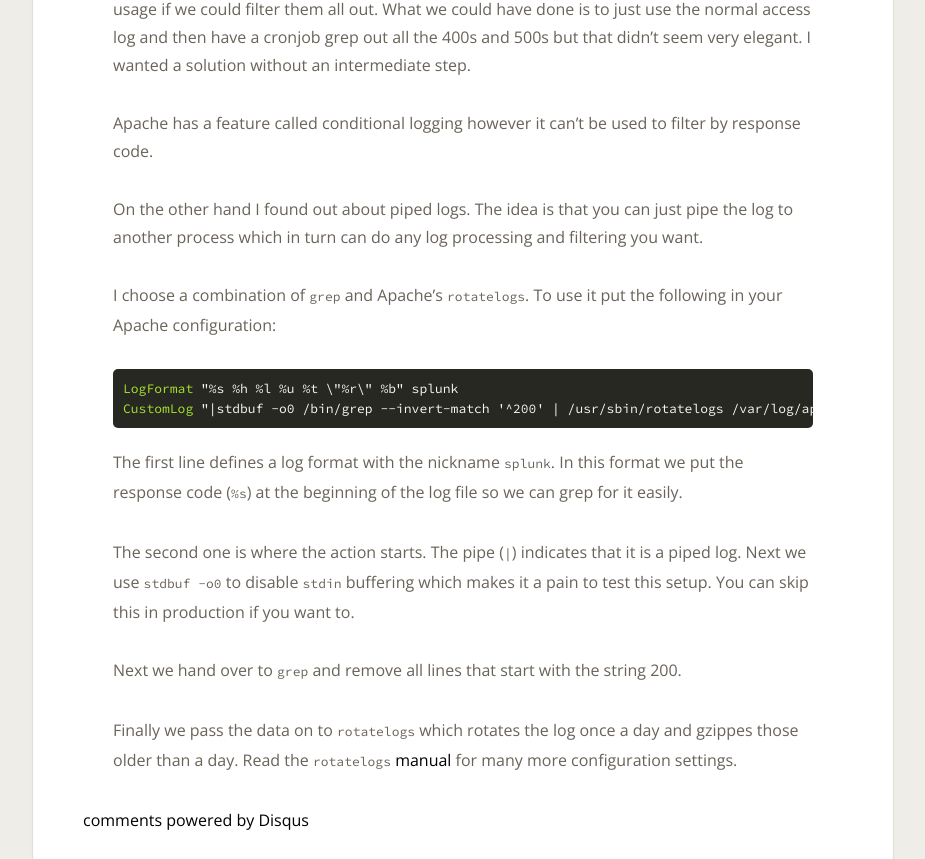
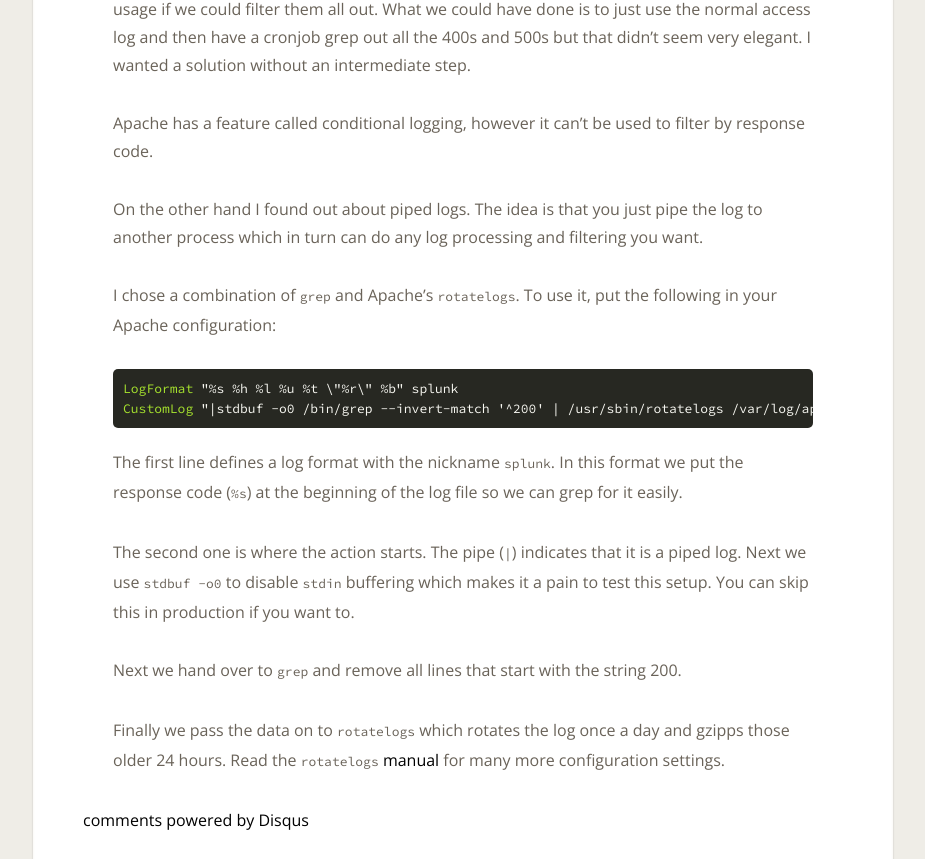
Before and after one commit to leonardehrenfried/blog, a Jekyll site: the page built from _posts/2013-10-25-removing-200-from-apache-access-log.md, in a window 1280 px wide. Shown: the part 513-1372 px from the top of the page, without its empty margins (177-1102 px from the left). Built offline with Jekyll 4.4.1, drawn with Linux system fonts in a browser that asks for light colours; Markdown is read by kramdown in place of the engine named in the settings; comment, search, counter and statistics services are not loaded.

Commit message:
Improve log parsing post

````diff
--- a/Gemfile
+++ b/Gemfile
@@ -1,2 +1,2 @@
 source 'https://rubygems.org'
-gem "jekyll", "~>1.4.3"
+gem "jekyll", "~>1.5.1"
--- a/_posts/2013-10-25-removing-200-from-apache-access-log.md
+++ b/_posts/2013-10-25-removing-200-from-apache-access-log.md
@@ -19,14 +19,14 @@ What we could have done is to just use the normal access log and then have a
 cronjob grep out all the 400s and 500s but that didn't seem very elegant. I
 wanted a solution without an intermediate step.
 
-Apache has a feature called conditional logging however it can't be used to
+Apache has a feature called conditional logging, however it can't be used to
 filter by response code.
 
-On the other hand I found out about piped logs. The idea is that you can just
+On the other hand I found out about piped logs. The idea is that you just
 pipe the log to another process which in turn can do any log processing and
 filtering you want.
 
-I choose a combination of `grep` and Apache's `rotatelogs`. To use it put
+I chose a combination of `grep` and Apache's `rotatelogs`. To use it, put
 the following in your Apache configuration:
 
 ```apache
@@ -46,6 +46,6 @@ Next we hand over to `grep` and remove all lines that start with the string
 200.
 
 Finally we pass the data on to `rotatelogs` which rotates the log once a day
-and gzippes those older than a day. Read the `rotatelogs`
+and gzipps those older 24 hours. Read the `rotatelogs`
 [manual](http://httpd.apache.org/docs/2.2/programs/rotatelogs.html)
 for many more configuration settings.
````
Also changed, not shown: Gemfile.lock.
